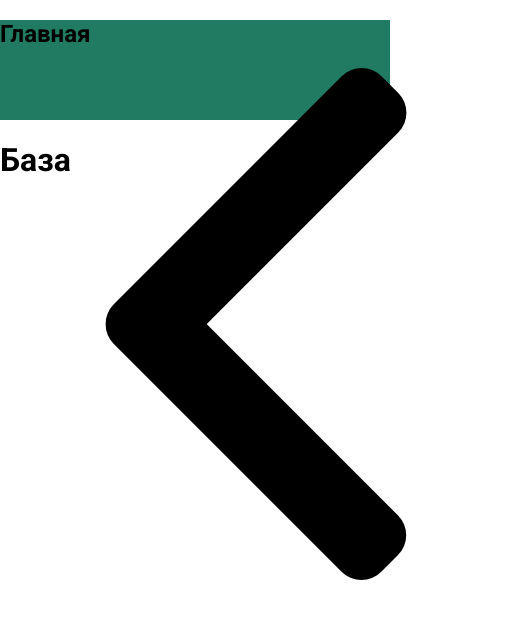
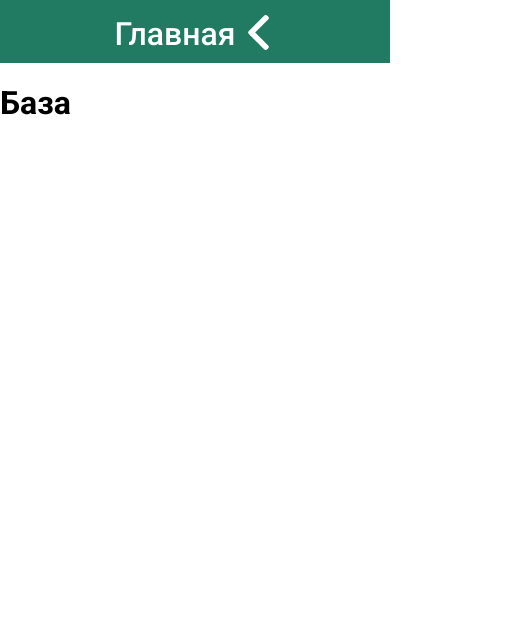
Before and after one commit to DEsimas/emojis-bot-web, a React app: page /home in a window 390 px wide. Shown: the top 618 px of the page, 512 px wide, since content can reach past the window. Built offline with nearby package versions, Linux system fonts and the light colour scheme.

Commit message:
header mobile styles

```diff
--- a/src/components/header/MobileHeader.jsx
+++ b/src/components/header/MobileHeader.jsx
@@ -19,7 +19,7 @@ export default function MobileHeader() {
         <h2 className='header-mobile-value-header'>{page}</h2>
         <img
           onClick={() => setCollapsed(!collapsed)}
-          className='header-mobile-arrow'
+          className='header-mobile-value-arrow'
           src={Arrow}
           style={{
             transform: collapsed ? 'rotate(180deg)' : 'rotate(90deg)',
@@ -29,7 +29,7 @@ export default function MobileHeader() {
       </div>
       <div
         className='header-mobile-list'
-        style={{ display: collapsed ? 'none' : 'block' }}>
+        style={{ display: collapsed ? 'none' : 'grid' }}>
         <Link onClick={() => setPage('Главная')} className='header-mobile-list-element' to='/home'>
           <span className='header-mobile-list-element-span'>Главная</span>
         </Link>
--- a/src/components/header/MobileHeader.scss
+++ b/src/components/header/MobileHeader.scss
@@ -1,5 +1,8 @@
+@import './../../variables.scss';
+
 @media (max-width: 950px) {
   .header {
+    height: auto;
 
     &-pc {
       display: none;
@@ -7,6 +10,53 @@
 
     &-mobile {
       display: block;
+
+      &-value {
+        text-align: center;
+        padding: 10px;
+
+        &-header {
+          margin: 0;
+          padding: 0;
+          display: inline;
+          font-size: 32px;
+          font-weight: 500;
+          color: white;
+          margin-right: 5px;
+        }
+
+        &-arrow {
+          height: 35px;
+          translate: 0 5px;
+        }
+      }
+
+      &-list {
+        text-align: center;
+
+        &-element {
+          text-decoration: none;
+          color: white;
+          font-size: 20px;
+          border-top: white 2px solid;
+          padding: 15px;
+        }
+
+        &-button {
+
+          &-link {
+            font-size: 20px;
+            padding: 10px;
+            background-color: $discord-color;
+            color: white;
+            text-decoration: none;
+            border-radius: 10px;
+            display: block;
+            margin: 5px 60px;
+            margin-bottom: 20px;
+          }
+        }
+      }
     }
   }
 }
```
Also changed, not shown: public/arrow.png.
